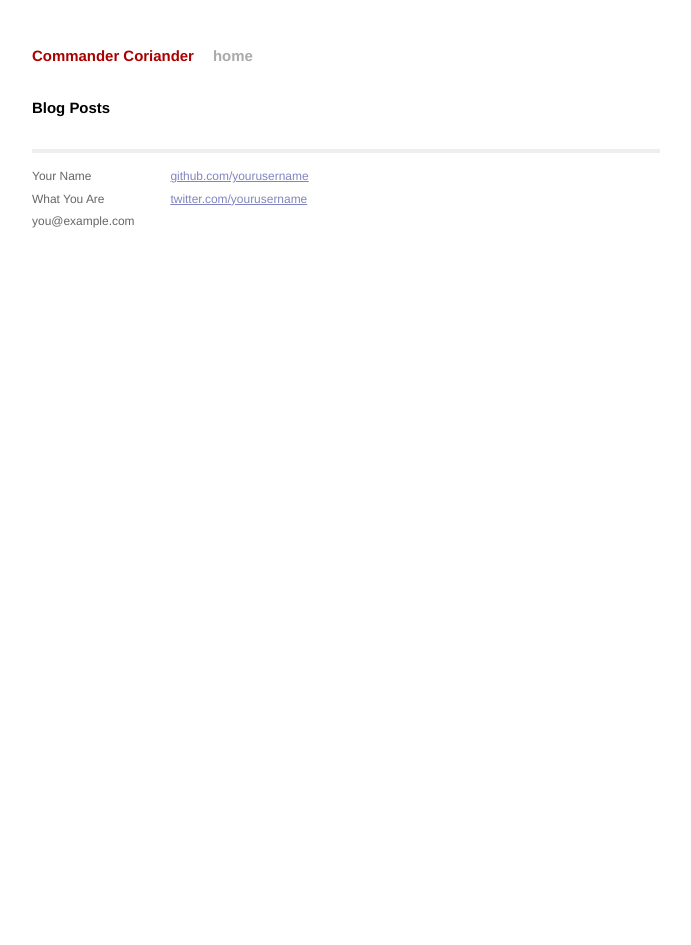
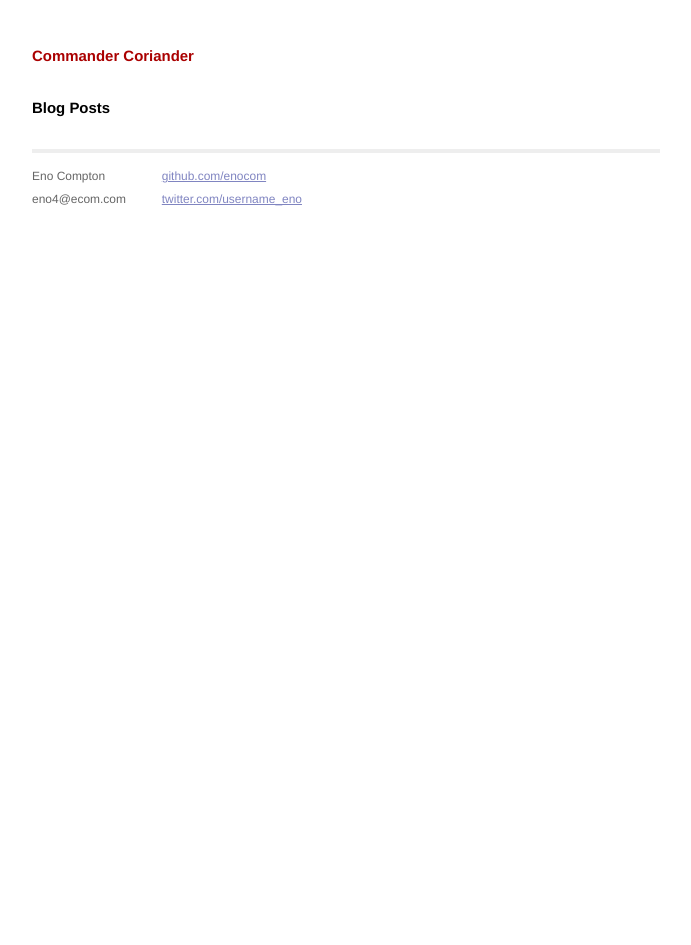
Before and after one commit to fcgvisa/enocom.github.io, a Jekyll site: the page built from index.html, in a window 1280 px wide. Shown: the whole page, without its empty margins (294-985 px from the left). Built offline with Jekyll 4.4.1, drawn with Linux system fonts in a browser that asks for light colours; Markdown is read by kramdown in place of the engine named in the settings.

Commit message:
Replace filler text with personal info

```diff
--- a/_layouts/default.html
+++ b/_layouts/default.html
@@ -18,7 +18,6 @@
         <div class="site">
           <div class="header">
             <h1 class="title"><a href="/">{{ site.name }}</a></h1>
-            <a class="extra" href="/">home</a>
           </div>
 
           {{ content }}
@@ -26,19 +25,17 @@
           <div class="footer">
             <div class="contact">
               <p>
-                Your Name<br />
-                What You Are<br />
-                you@example.com
+                Eno Compton<br />
+                eno4@ecom.com
               </p>
             </div>
             <div class="contact">
               <p>
-                <a href="https://github.com/yourusername">github.com/yourusername</a><br />
-                <a href="https://twitter.com/yourusername">twitter.com/yourusername</a><br />
+                <a href="https://github.com/enocom">github.com/enocom</a><br />
+                <a href="https://twitter.com/username_eno">twitter.com/username_eno</a><br />
               </p>
             </div>
           </div>
         </div>
-
     </body>
 </html>
--- a/index.html
+++ b/index.html
@@ -1,6 +1,6 @@
 ---
 layout: default
-title: Your New Jekyll Site
+title: Basic
 ---
 
 <div id="home">
```
